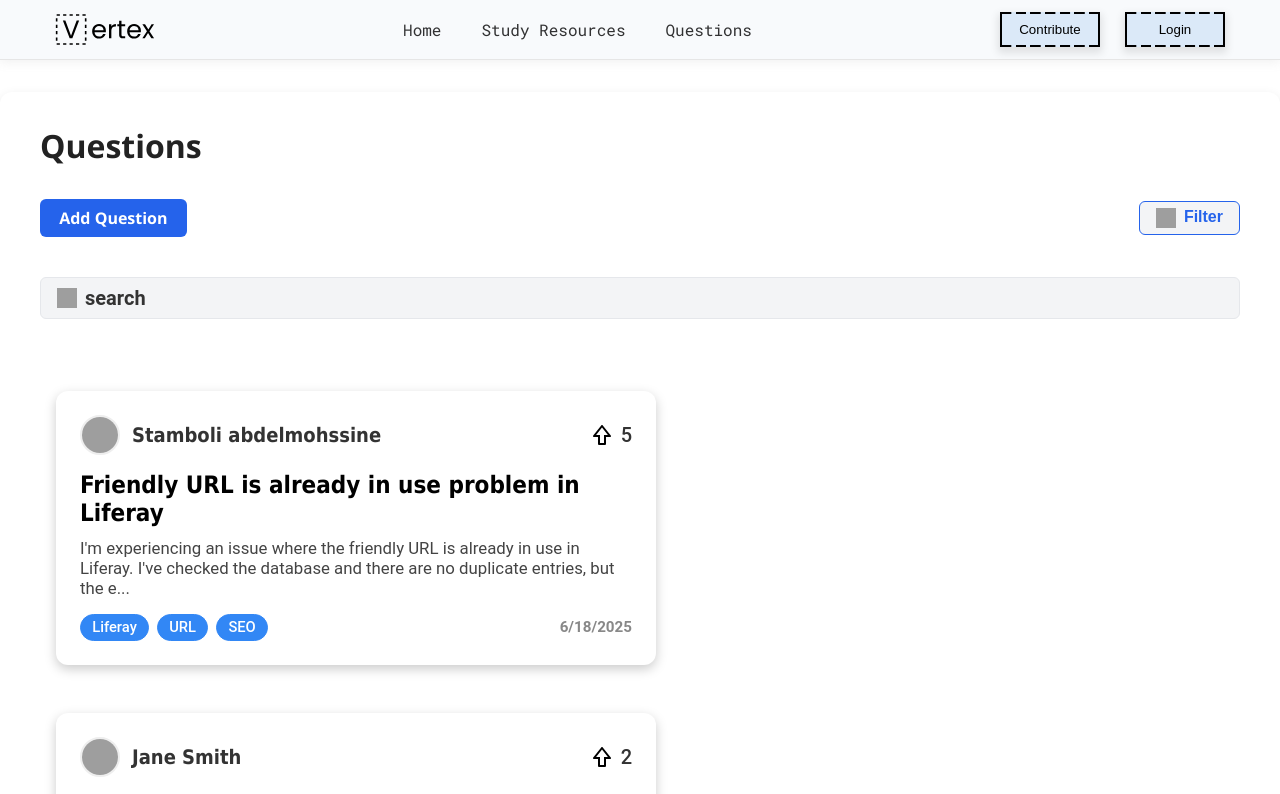
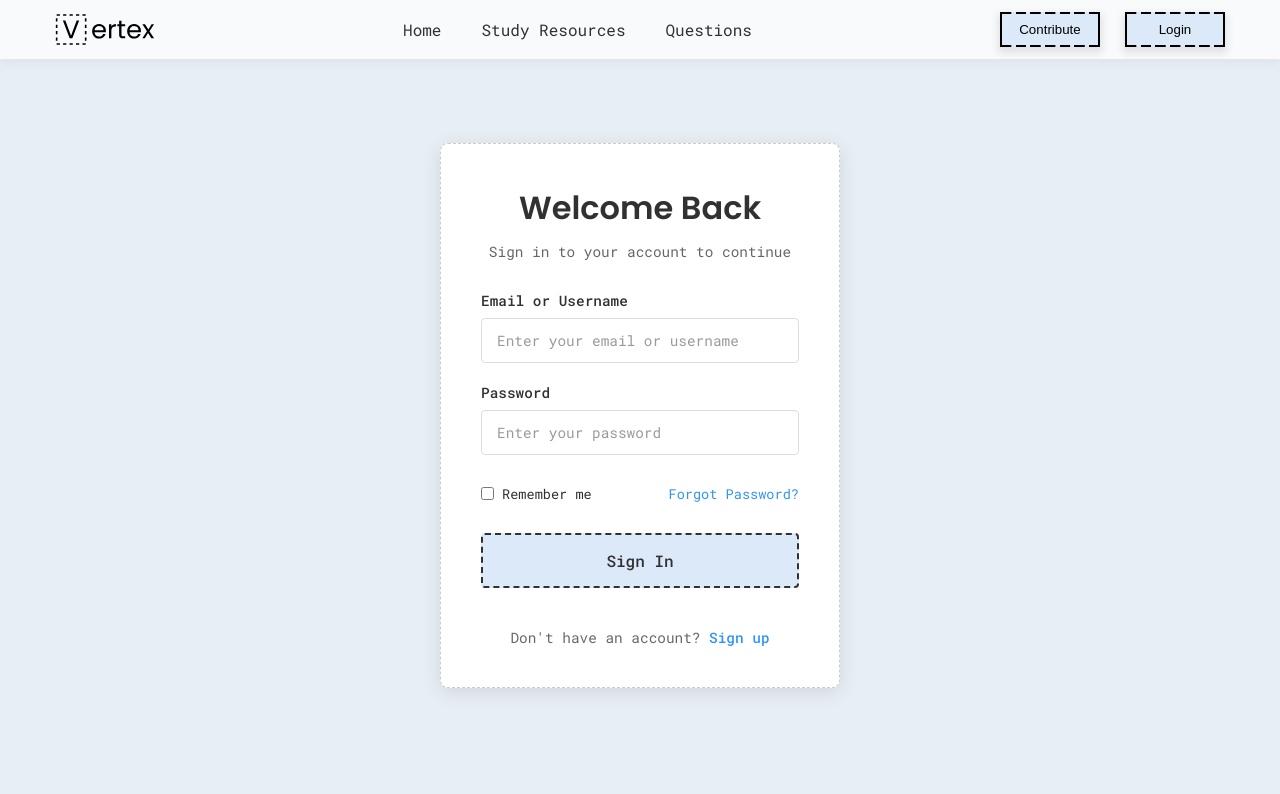
Before and after one commit to wassimmho/Vertex, a React (Vite) app in the folder frontend/: page /Login in a window 1280 px wide. Shown: the top 794 px of the page. Built offline with nearby package versions, Linux system fonts and the light colour scheme; grey boxes are pictures that could not be loaded.

Commit message:
added the login page

```diff
--- /dev/null
+++ b/frontend/src/Pages/Login/Login.css
@@ -0,0 +1,277 @@
+@import url('https://fonts.googleapis.com/css2?family=Poppins:ital,wght@0,100;0,200;0,300;0,400;0,500;0,600;0,700;0,800;0,900;1,100;1,200;1,300;1,400;1,500;1,600;1,700;1,800;1,900&display=swap');
+@import url('https://fonts.googleapis.com/css2?family=Roboto+Mono:ital,wght@0,100..700;1,100..700&display=swap');
+@import url('https://fonts.googleapis.com/css2?family=Space+Grotesk:wght@300..700&display=swap');
+
+.login-container {
+  width: 100%;
+  height: 100vh;
+  background-color: #e7eef4;
+  font-family: "Roboto mono", sans-serif;
+  display: flex;
+  flex-direction: column;
+  position: relative;
+}
+
+.login-navbar {
+  position: absolute;
+  top: 0;
+  left: 0;
+  width: 100%;
+  z-index: 10;
+}
+
+.login-content {
+  flex: 1;
+  display: flex;
+  justify-content: center;
+  align-items: center;
+  padding: 80px 50px 50px;
+  min-height: 100vh;
+}
+
+.login-form-wrapper {
+  background-color: #ffffff;
+  padding: 40px;
+  border-radius: 8px;
+  box-shadow: 0 4px 20px rgba(0, 0, 0, 0.1);
+  width: 100%;
+  max-width: 400px;
+  border: 1px dashed rgba(0, 0, 0, 0.2);
+}
+
+.login-header {
+  text-align: center;
+  margin-bottom: 30px;
+}
+
+.login-title {
+  font-family: "Poppins", sans-serif;
+  font-weight: 600;
+  font-size: 2rem;
+  margin: 0 0 10px 0;
+  color: #313132;
+}
+
+.login-subtitle {
+  font-family: "Roboto mono", sans-serif;
+  font-size: 0.9rem;
+  color: rgba(0, 0, 0, 0.6);
+  margin: 0;
+}
+
+.login-form {
+  display: flex;
+  flex-direction: column;
+  gap: 20px;
+}
+
+.form-group {
+  display: flex;
+  flex-direction: column;
+  gap: 8px;
+}
+
+.form-label {
+  font-family: "Roboto mono", sans-serif;
+  font-weight: 500;
+  font-size: 0.9rem;
+  color: #313132;
+}
+
+.form-input {
+  padding: 12px 15px;
+  border: 1px solid #ddd;
+  border-radius: 4px;
+  font-family: "Roboto mono", sans-serif;
+  font-size: 0.9rem;
+  transition: all 0.3s ease;
+  background-color: #ffffff;
+}
+
+.form-input:focus {
+  outline: none;
+  border-color: #2F94F9;
+  box-shadow: 0 0 0 2px rgba(47, 148, 249, 0.2);
+}
+
+.form-input-error {
+  border-color: #e74c3c !important;
+  box-shadow: 0 0 0 2px rgba(231, 76, 60, 0.2) !important;
+}
+
+.form-input::placeholder {
+  color: rgba(0, 0, 0, 0.4);
+}
+
+.error-message {
+  font-family: "Roboto mono", sans-serif;
+  font-size: 0.8rem;
+  color: #e74c3c;
+  margin-top: 4px;
+}
+
+.form-options {
+  display: flex;
+  justify-content: space-between;
+  align-items: center;
+  font-size: 0.85rem;
+  margin: 10px 0;
+}
+
+.checkbox-container {
+  display: flex;
+  align-items: center;
+  cursor: pointer;
+  font-family: "Roboto mono", sans-serif;
+  color: #313132;
+}
+
+.checkbox {
+  margin-right: 8px;
+  accent-color: #2F94F9;
+}
+
+.forgot-password {
+  font-family: "Roboto mono", sans-serif;
+  color: #2F94F9;
+  text-decoration: none;
+  transition: color 0.3s ease;
+}
+
+.forgot-password:hover {
+  color: #1e7cc7;
+  text-decoration: underline;
+}
+
+.submit-error {
+  background-color: #ffeaea;
+  border: 1px solid #e74c3c;
+  border-radius: 4px;
+  padding: 10px 15px;
+  font-family: "Roboto mono", sans-serif;
+  font-size: 0.85rem;
+  color: #e74c3c;
+  text-align: center;
+}
+
+.login-btn {
+  background-color: #DBE9F8;
+  color: #313132;
+  border: 2px dashed #313132;
+  padding: 15px;
+  font-size: 1rem;
+  font-family: "Roboto mono", sans-serif;
+  font-weight: 500;
+  cursor: pointer;
+  border-radius: 4px;
+  transition: all 0.3s ease;
+  position: relative;
+  overflow: hidden;
+}
+
+.login-btn::after {
+  content: "";
+  position: absolute;
+  top: 3px;
+  left: 3px;
+  right: 3px;
+  bottom: 3px;
+  background-color: #ffffff;
+  border: 1px solid #313132;
+  border-radius: 2px;
+  z-index: -1;
+  transition: all 0.2s ease;
+}
+
+.login-btn:hover {
+  background-color: #d0e6fd;
+  border-color: #313132;
+}
+
+.login-btn:hover::after {
+  top: 0;
+  left: 0;
+  right: 0;
+  bottom: 0;
+  background-color: #DBE9F8;
+}
+
+.login-btn:active {
+  transform: translateY(1px);
+}
+
+.login-btn-loading {
+  opacity: 0.7;
+  cursor: not-allowed;
+}
+
+.login-btn:disabled {
+  cursor: not-allowed;
+  opacity: 0.7;
+}
+
+.login-footer {
+  text-align: center;
+  margin-top: 20px;
+  font-family: "Roboto mono", sans-serif;
+  font-size: 0.9rem;
+  color: rgba(0, 0, 0, 0.6);
+}
+
+.signup-link {
+  color: #2F94F9;
+  text-decoration: none;
+  font-weight: 500;
+  transition: color 0.3s ease;
+}
+
+.signup-link:hover {
+  color: #1e7cc7;
+  text-decoration: underline;
+}
+
+/* Responsive Design */
+@media (max-width: 768px) {
+  .login-content {
+    padding: 80px 30px 30px;
+  }
+
+  .login-form-wrapper {
+    padding: 30px 25px;
+  }
+
+  .login-title {
+    font-size: 1.8rem;
+  }
+}
+
+@media (max-width: 480px) {
+  .login-content {
+    padding: 80px 20px 20px;
+  }
+
+  .login-form-wrapper {
+    padding: 25px 20px;
+    margin: 0 10px;
+  }
+
+  .login-title {
+    font-size: 1.6rem;
+  }
+
+  .form-options {
+    flex-direction: column;
+    gap: 10px;
+    align-items: flex-start;
+  }
+}
+
+@media (max-width: 350px) {
+  .login-title {
+    font-size: 1.4rem;
+  }
+
+  .login-form-wrapper {
+    margin: 0 5px;
+  }
+}
--- a/frontend/src/Pages/Login/Login.jsx
+++ b/frontend/src/Pages/Login/Login.jsx
@@ -0,0 +1,155 @@
+import React, { useState } from "react";
+import "./Login.css";
+import Navbar from "../../Components/Navbar/Navbar";
+
+const Login = () => {
+  const [formData, setFormData] = useState({
+    emailOrUsername: "",
+    password: "",
+  });
+
+  const [errors, setErrors] = useState({});
+  const [isLoading, setIsLoading] = useState(false);
+
+  const handleInputChange = (e) => {
+    const { name, value } = e.target;
+    setFormData(prev => ({
+      ...prev,
+      [name]: value
+    }));
+
+    // Clear error when user starts typing
+    if (errors[name]) {
+      setErrors(prev => ({
+        ...prev,
+        [name]: ""
+      }));
+    }
+  };
+
+  const validateForm = () => {
+    const newErrors = {};
+
+    if (!formData.emailOrUsername.trim()) {
+      newErrors.emailOrUsername = "Email or username is required";
+    }
+
+    if (!formData.password.trim()) {
+      newErrors.password = "Password is required";
+    } else if (formData.password.length < 6) {
+      newErrors.password = "Password must be at least 6 characters";
+    }
+
+    return newErrors;
+  };
+
+  const handleSubmit = async (e) => {
+    e.preventDefault();
+
+    const newErrors = validateForm();
+    if (Object.keys(newErrors).length > 0) {
+      setErrors(newErrors);
+      return;
+    }
+
+    setIsLoading(true);
+
+    try {
+      // Here you would typically make an API call to authenticate
+      console.log("Login attempt:", formData);
+
+      // Simulate API call
+      await new Promise(resolve => setTimeout(resolve, 1500));
+
+      // Handle successful login here
+      alert("Login successful!");
+
+    } catch (error) {
+      setErrors({ submit: "Login failed. Please check your credentials." });
+    } finally {
+      setIsLoading(false);
+    }
+  };
+
+  return (
+    <div className="login-container">
+      <div className="login-navbar">
+        <Navbar />
+      </div>
+
+      <div className="login-content">
+        <div className="login-form-wrapper">
+          <div className="login-header">
+            <h1 className="login-title">Welcome Back</h1>
+            <p className="login-subtitle">Sign in to your account to continue</p>
+          </div>
+
+          <form className="login-form" onSubmit={handleSubmit}>
+            <div className="form-group">
+              <label htmlFor="emailOrUsername" className="form-label">
+                Email or Username
+              </label>
+              <input
+                type="text"
+                id="emailOrUsername"
+                name="emailOrUsername"
+                value={formData.emailOrUsername}
+                onChange={handleInputChange}
+                className={`form-input ${errors.emailOrUsername ? 'form-input-error' : ''}`}
+                placeholder="Enter your email or username"
+              />
+              {errors.emailOrUsername && (
+                <span className="error-message">{errors.emailOrUsername}</span>
+              )}
+            </div>
+
+            <div className="form-group">
+              <label htmlFor="password" className="form-label">
+                Password
+              </label>
+              <input
+                type="password"
+                id="password"
+                name="password"
+                value={formData.password}
+                onChange={handleInputChange}
+                className={`form-input ${errors.password ? 'form-input-error' : ''}`}
+                placeholder="Enter your password"
+              />
+              {errors.password && (
+                <span className="error-message">{errors.password}</span>
+              )}
+            </div>
+
+            <div className="form-options">
+              <label className="checkbox-container">
+                <input type="checkbox" className="checkbox" />
+                <span className="checkmark"></span>
+                Remember me
+              </label>
+              <a href="#" className="forgot-password">Forgot Password?</a>
+            </div>
+
+            {errors.submit && (
+              <div className="submit-error">{errors.submit}</div>
+            )}
+
+            <button
+              type="submit"
+              className={`login-btn ${isLoading ? 'login-btn-loading' : ''}`}
+              disabled={isLoading}
+            >
+              {isLoading ? 'Signing In...' : 'Sign In'}
+            </button>
+
+            <div className="login-footer">
+              <p>Don't have an account? <a href="/signin" className="signup-link">Sign up</a></p>
+            </div>
+          </form>
+        </div>
+      </div>
+    </div>
+  );
+};
+
+export default Login;
--- a/frontend/src/router/Approuter.jsx
+++ b/frontend/src/router/Approuter.jsx
@@ -2,14 +2,15 @@ import { Routes, Route } from 'react-router-dom';
 import Study from '../Pages/Study/Study.jsx'
 import Home from '../Pages/Home/Home.jsx';
 import Questions from '../Pages/Questions/Questions.jsx'
+import Login from '../Pages/Login/Login.jsx'
 const AppRouter = () => (
     <Routes>
       <Route path="/" element={< Home/>} />
       <Route path="/study" element={<Study />} />
       <Route path="/home" element={<Home />} />
       <Route path="/Questions" element={<Questions />} />
-      <Route path="/Login" element={<Questions />} />
-      <Route path="/Signin" element={<Questions />} />
+      <Route path="/Login" element={<Login />} />
+      <Route path="/signin" element={<Questions />} />
     </Routes>
   );
 
```
